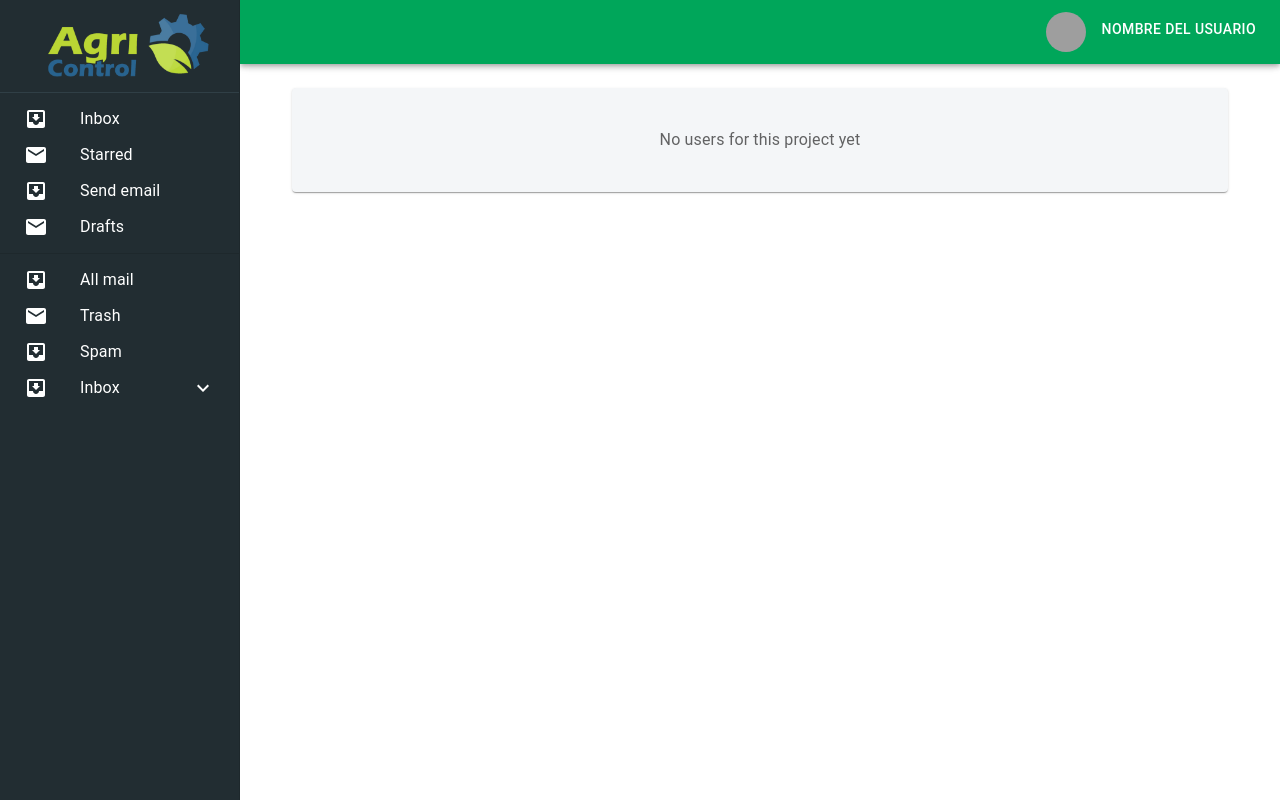
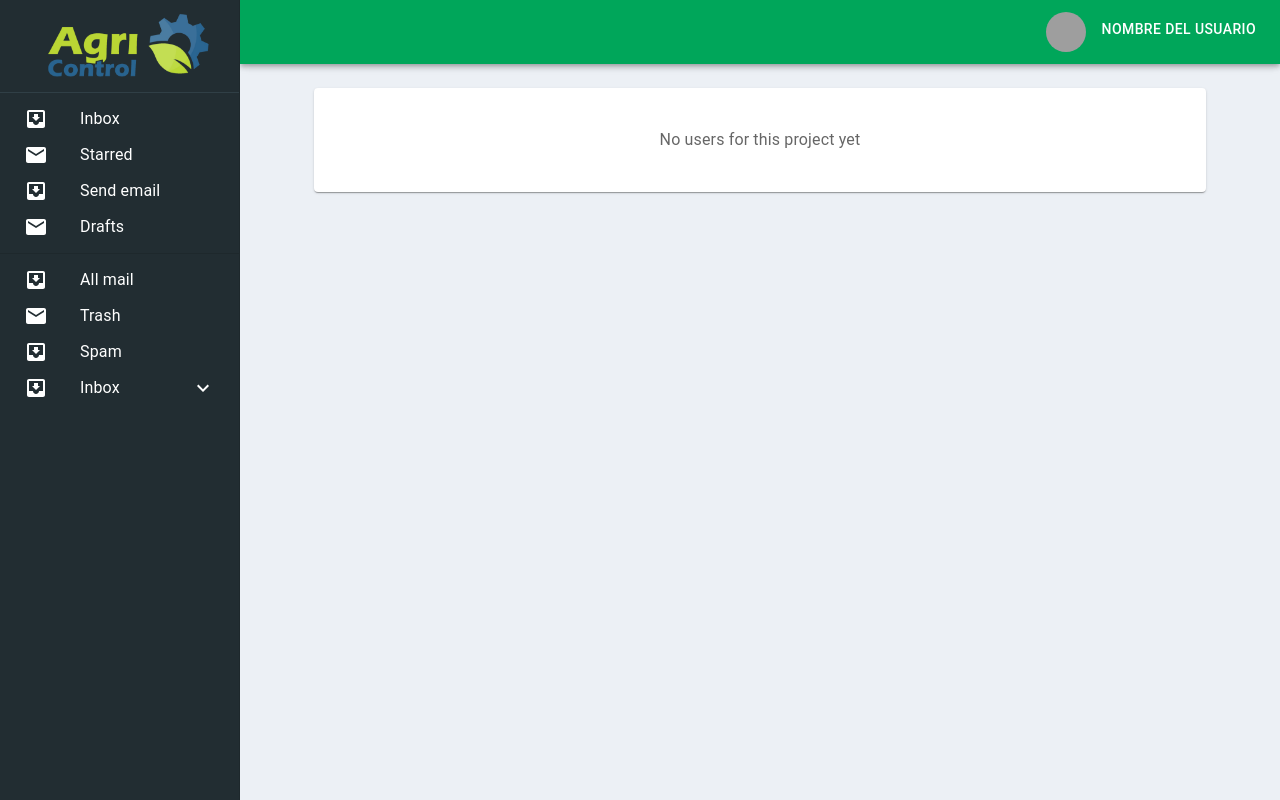
Before and after one commit to angelsepulveda/agricontrol-admintemplate, a React (Vite) app: page / in a window 1280 px wide. Built offline with nearby package versions, Linux system fonts and the light colour scheme; grey boxes are pictures that could not be loaded.

Commit message:
ajustes en colores

```diff
--- a/src/components/Content.jsx
+++ b/src/components/Content.jsx
@@ -3,7 +3,7 @@ import { Typography, Paper } from '@mui/material';
 
 export default function Content() {
   return (
-    <Paper sx={{ maxWidth: 936, margin: 'auto', overflow: 'hidden' }}>
+    <Paper sx={{ maxWidth: "90%", margin: 'auto', overflow: 'hidden' }}>
       <Typography sx={{ my: 5, mx: 2 }} color="text.secondary" align="center">
         No users for this project yet
       </Typography>
--- a/src/components/Layout.jsx
+++ b/src/components/Layout.jsx
@@ -16,10 +16,10 @@ function Layout(props) {
   const container = window !== undefined ? () => window().document.body : undefined;
 
   return (
-    <Box sx={{ display: 'flex' }}>
+    <Box sx={{ display: 'flex', background: "#ECF0F5" , height: "100vh", width: "100%"}}>
       <Navbar handleDrawerToggle={handleDrawerToggle} />
       <Sidebar handleDrawerToggle={handleDrawerToggle} mobileOpen={mobileOpen} container={container} />
-      <Box component="main" sx={{ flexGrow: 1, p: 3, width: { sm: "100%" }}}>
+      <Box component="main" sx={{ flexGrow: 1, p: 3, width: { sm: "90%" }}}>
         <Toolbar/>
         <Content/>
       </Box>
--- a/src/components/MenuSidebar.jsx
+++ b/src/components/MenuSidebar.jsx
@@ -1,5 +1,5 @@
 import React from 'react';
-import {List,ListItem, ListItemButton,ListItemIcon,ListItemText,Divider,Toolbar,Collapse } from "@mui/material";
+import { List,ListItem, ListItemButton,ListItemIcon,ListItemText,Divider,Toolbar,Collapse } from "@mui/material";
 import InboxIcon from '@mui/icons-material/MoveToInbox';
 import MailIcon from '@mui/icons-material/Mail';
 import StarBorder from '@mui/icons-material/StarBorder';
@@ -7,6 +7,7 @@ import ExpandLess from '@mui/icons-material/ExpandLess';
 import ExpandMore from '@mui/icons-material/ExpandMore';
 
 export default function MenuSidebar() {
+
 
   const [open, setOpen] = React.useState(false);
 
--- a/src/components/Navbar.jsx
+++ b/src/components/Navbar.jsx
@@ -17,7 +17,7 @@ export default function Navbar(props) {
   };
 
   return (
-    <Box sx={{ flexGrow: 1 }}>
+    <Box sx={{ flexGrow: 0 }}>
       <AppBar
         position="fixed"
         sx={{
--- a/src/components/Sidebar.jsx
+++ b/src/components/Sidebar.jsx
@@ -6,7 +6,7 @@ export default function Sidebar(props) {
   return (
     <Box
     component="nav"
-    sx={{ width: { sm: 240 }, flexShrink: { sm: 0 } }}
+    sx={{ width: { sm: 240, xs: 0 }, flexShrink: { sm: 0 } }}
     aria-label="mailbox folders"
   >
     {/* The implementation can be swapped with js to avoid SEO duplication of links. */}
--- a/src/config/theme.js
+++ b/src/config/theme.js
@@ -14,7 +14,7 @@ const theme = createTheme({
     },
     background: {
       default: "#F4F6F8",
-      paper: "#f4f6f8",
+      paper: "#fff",
     }
   },
   components: {
```
